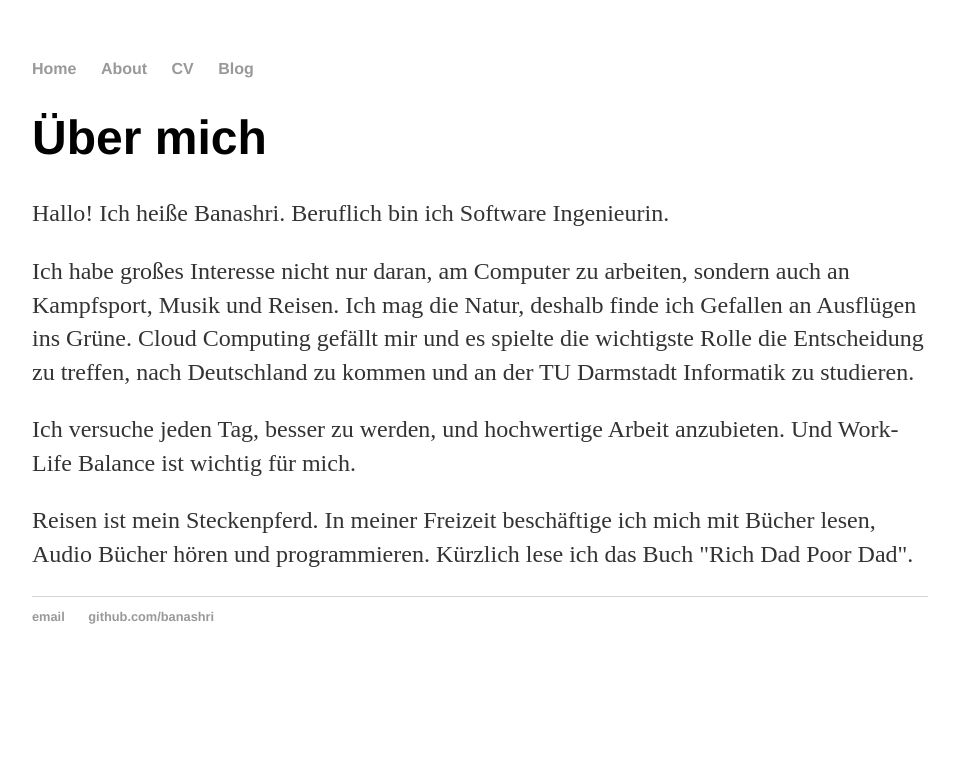
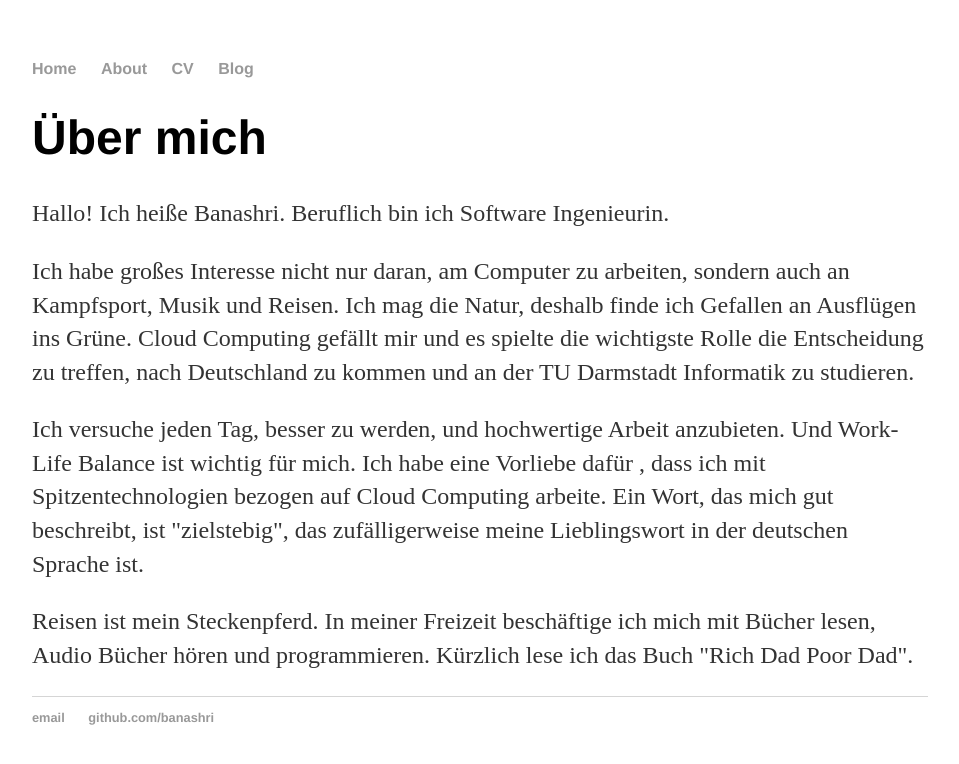
Before and after one commit to Banashri/banashri.github.io, a Jekyll site: the page built from about/index.html, in a window 1280 px wide. Shown: the top 764 px of the page, without its empty margins (160-1119 px from the left). Built offline with Jekyll 4.4.1, drawn with Linux system fonts in a browser that asks for light colours.

Commit message:
Update index.html

```diff
--- a/about/index.html
+++ b/about/index.html
@@ -15,7 +15,12 @@ Ich mag die Natur, deshalb finde ich Gefallen an Ausflügen  ins Grüne.
 Cloud Computing gefällt mir und es spielte die wichtigste Rolle die Entscheidung zu treffen, nach Deutschland zu
 	kommen und an der TU Darmstadt Informatik zu studieren.</p>
 
-<p>Ich versuche jeden Tag, besser zu werden, und hochwertige Arbeit anzubieten. Und Work-Life Balance ist wichtig für mich.</p>
+<p>Ich versuche jeden Tag, besser zu werden, und hochwertige Arbeit anzubieten. Und Work-Life Balance ist wichtig für mich.
+Ich habe eine Vorliebe dafür , dass ich mit Spitzentechnologien bezogen auf Cloud Computing arbeite.
+Ein Wort, das mich gut beschreibt, ist "zielstebig", das zufälligerweise meine Lieblingswort in der deutschen Sprache ist.
+
+
+	</p>
 
 <p>Reisen ist mein Steckenpferd. In meiner Freizeit beschäftige ich mich mit Bücher lesen, Audio Bücher hören und programmieren. Kürzlich lese ich das Buch "Rich Dad Poor Dad".</p>
 </div>
```
